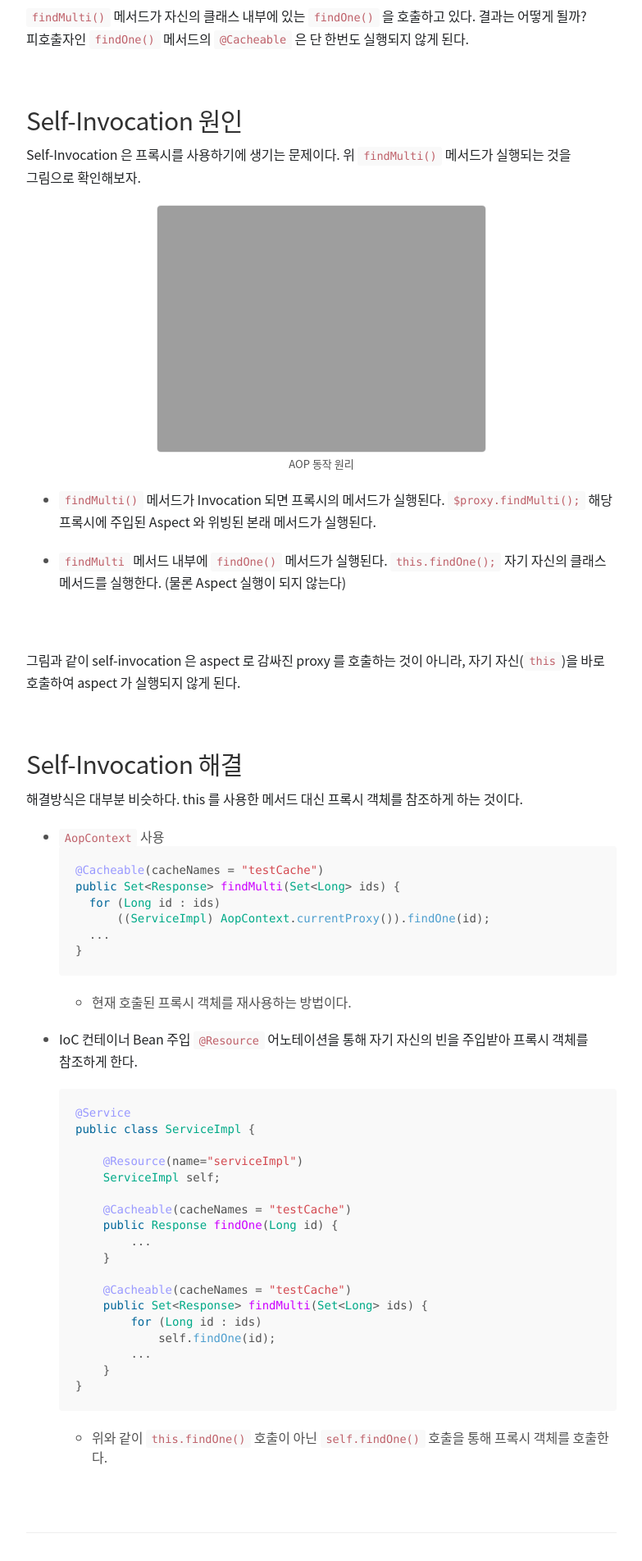
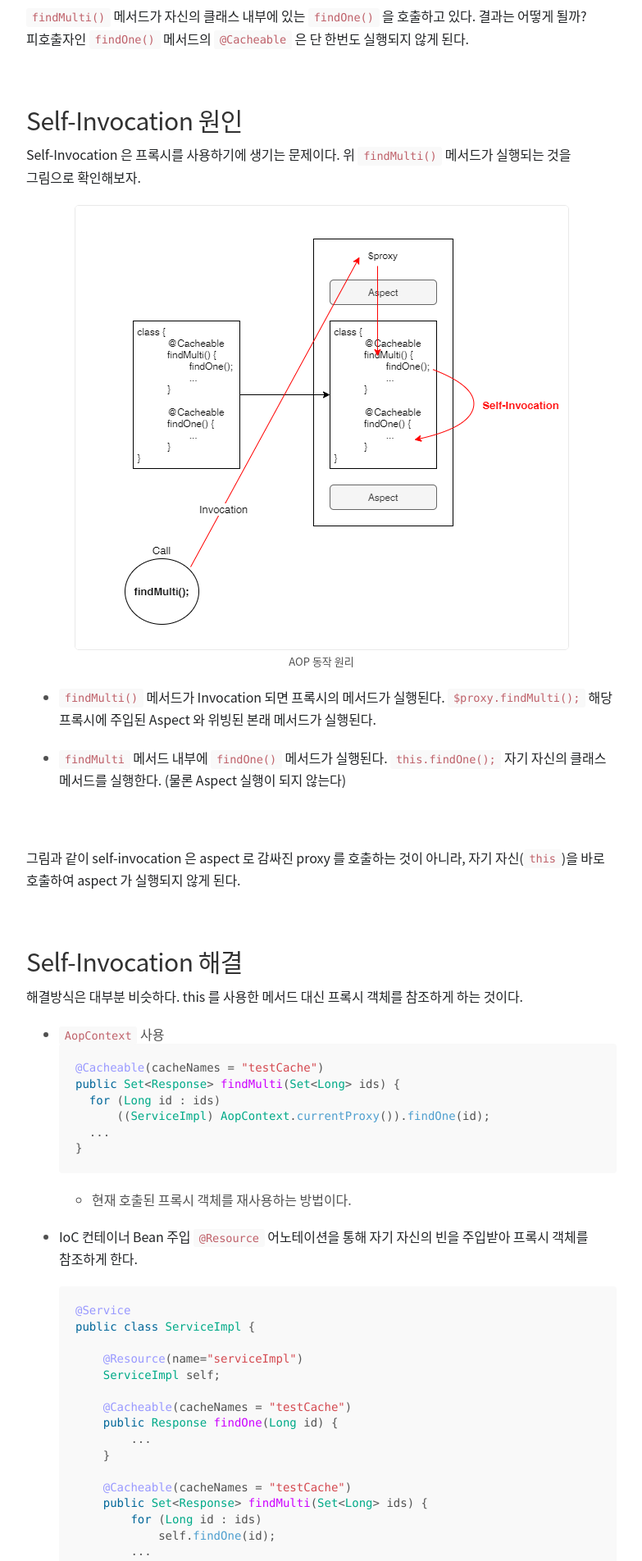
Before and after one commit to cholnh/cholnh.github.io, a Jekyll site: the page built from _posts/Dev/Spring/2021-8-6-스프링-AOP-Self-Invocation.md, in a window 1280 px wide. Shown: the part 1182-3086 px from the top of the page at 82% size, without its empty margins (248-1031 px from the left). Built offline with Jekyll 4.4.1, drawn with Linux system fonts in a browser that asks for light colours; comment, search, counter and statistics services are not loaded.

Commit message:
add Post dev - 스프링 aop self-invocation 문제 해결

````diff
--- a/_posts/Dev/Spring/2021-8-6-스프링-AOP-Self-Invocation.md
+++ b/_posts/Dev/Spring/2021-8-6-스프링-AOP-Self-Invocation.md
@@ -48,8 +48,7 @@ public class ServiceImpl {
 ```
 
 `findMulti()` 메서드가 자신의 클래스 내부에 있는 `findOne()` 을 호출하고 있다.
-결과는 어떻게 될까?
-피호출자인 `findOne()` 메서드의 `@Cacheable` 은 단 한번도 실행되지 않게 된다.
+결과는 어떻게 될까? 피호출자인 `findOne()` 메서드의 `@Cacheable` 은 단 한번도 실행되지 않게 된다.
 
 <br/>
 
@@ -59,7 +58,7 @@ Self-Invocation 은 프록시를 사용하기에 생기는 문제이다.
 위 `findMulti()` 메서드가 실행되는 것을 그림으로 확인해보자.
 
 <div class="nzzi-image-box">
-  <img src="{{ site.url }}/assets/spring/aop-self-invocation-1.jpg"/>
+  <img src="{{ site.url }}/assets/spring/aop-self-invocation-1.png"/>
   <div>AOP 동작 원리</div>
 </div>
 
````
